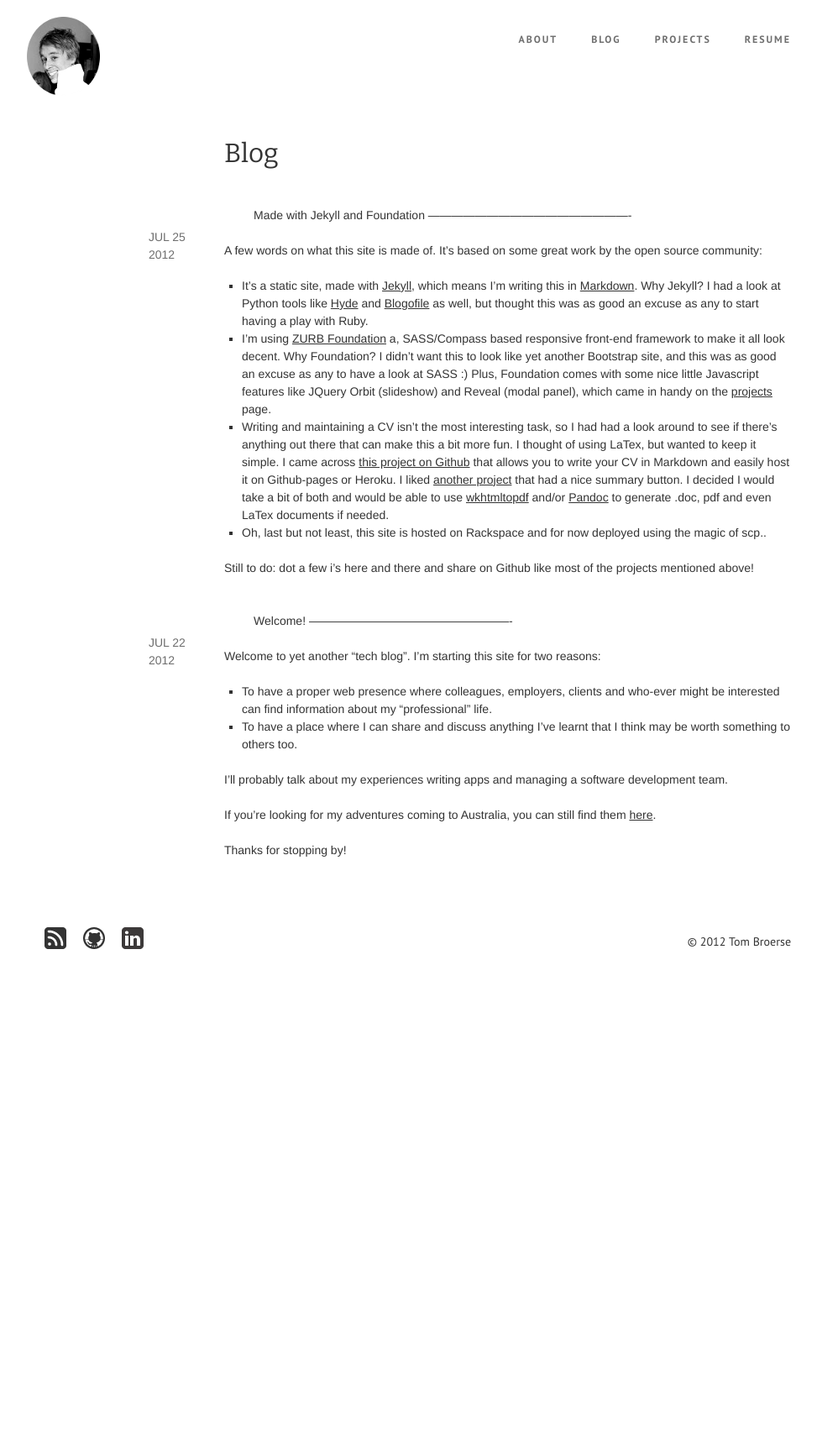
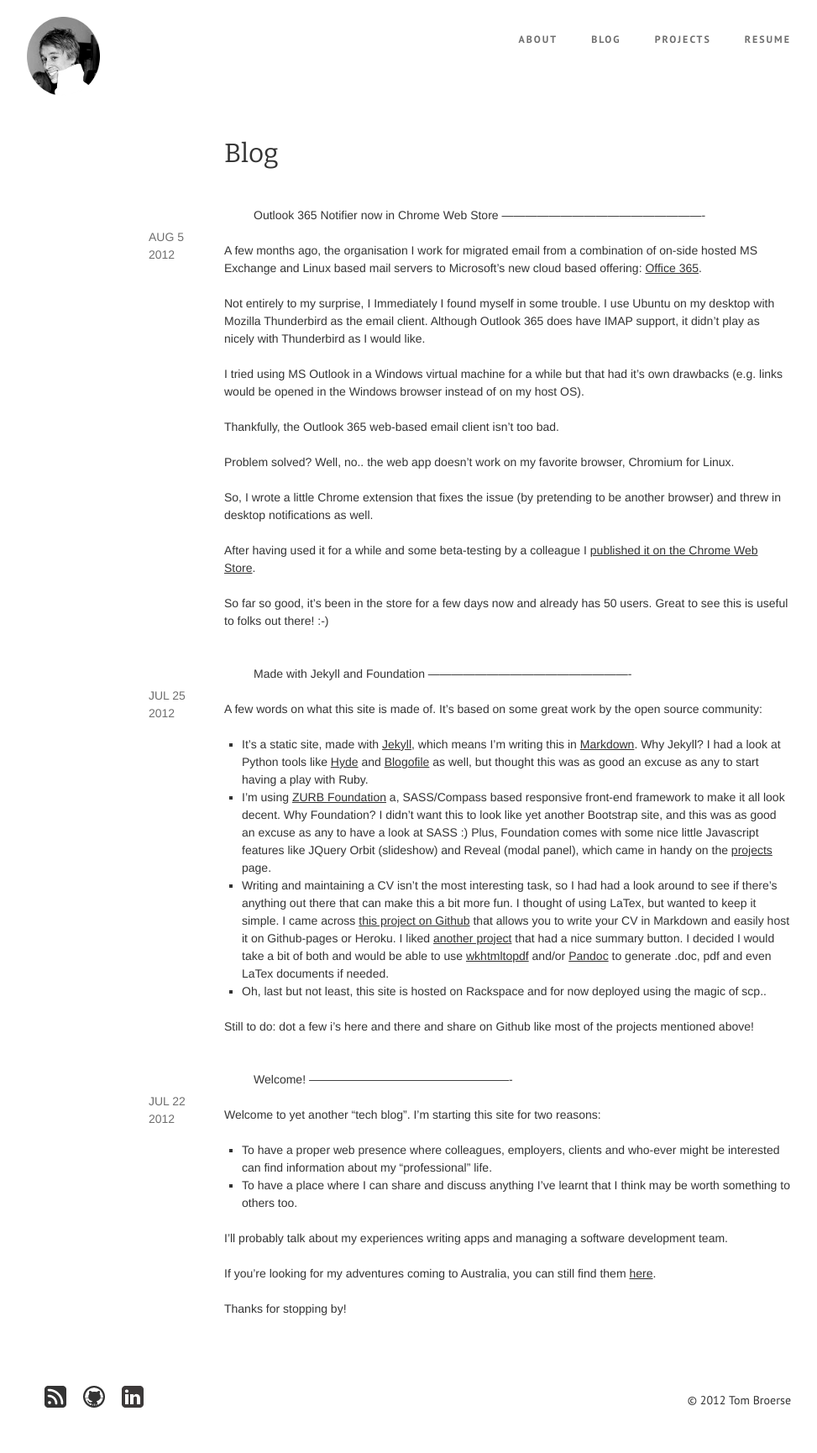
Before and after one commit to tombb/tom.broerse.me, a Jekyll site: the page built from blog/index.md, in a window 1280 px wide. Shown: the whole page at 84% size, without its empty margins (153-1126 px from the left). Built offline with Jekyll 4.4.1, drawn with Linux system fonts in a browser that asks for light colours; Markdown is read by kramdown in place of the engine named in the settings; before the commit the page ends 1184 px from its top, so only the background shows below that.

Commit message:
Adding Outlook 365 Notifier to projects, resume and blog.

```diff
--- a/projects/index.md
+++ b/projects/index.md
@@ -6,8 +6,31 @@ layout: default
 Projects
 ========
 
-This page lists some projects I've done outside of work.
+This page lists some projects I've done outside of work. You can check out the
+code behind the non-embarrassing stuff on my
+[GitHub account](http://github.com/tombb).
 
+
+<div markdown="1" class="project">
+
+Outlook 365 Notifier
+--------------------
+
+<img src="/images/projects/outlook365_notifier.png">
+
+A Chrome browser extension, actively maintained, that provides some handy
+extra functionality for Microsoft Outlook 365 users. Displays number of
+unread emails, provides desktop notifications and enables full version of
+the web app on Linux.
+
+* Released in August 2012
+* Actively maintained
+* ~ 50 users
+* [Visit the website](https://chrome.google.com/webstore/detail/dhfemhokeipigjjdopkanibcilnbbjpf)
+* [Check out the code](https://github.com/tombb)
+
+
+</div>
 <div markdown="1" class="project">
 
 Derm.nl
--- a/resume/index.md
+++ b/resume/index.md
@@ -119,6 +119,9 @@ Databases and Web-based Applications, E-business & E-government
 Extra Curricular
 ----------------
 
+* Developed Chrome Extension
+  [Outlook 365 Notifier](https://chrome.google.com/webstore/detail/dhfemhokeipigjjdopkanibcilnbbjpf)
+  __2012__
 * _Lead designer/developer, Website committee Student Surfing
   Association_ [D.E.R.M.](http://www.derm.nl) __2005__
 * Writer and Graphic Designer, Student Surfing Association D.E.R.M.
```
Also changed, not shown: _posts/2012-08-05-outlook365-notifier-in-chrome-webstore.md (added, +33 -0 lines), images/projects/outlook365_notifier.png (added).
